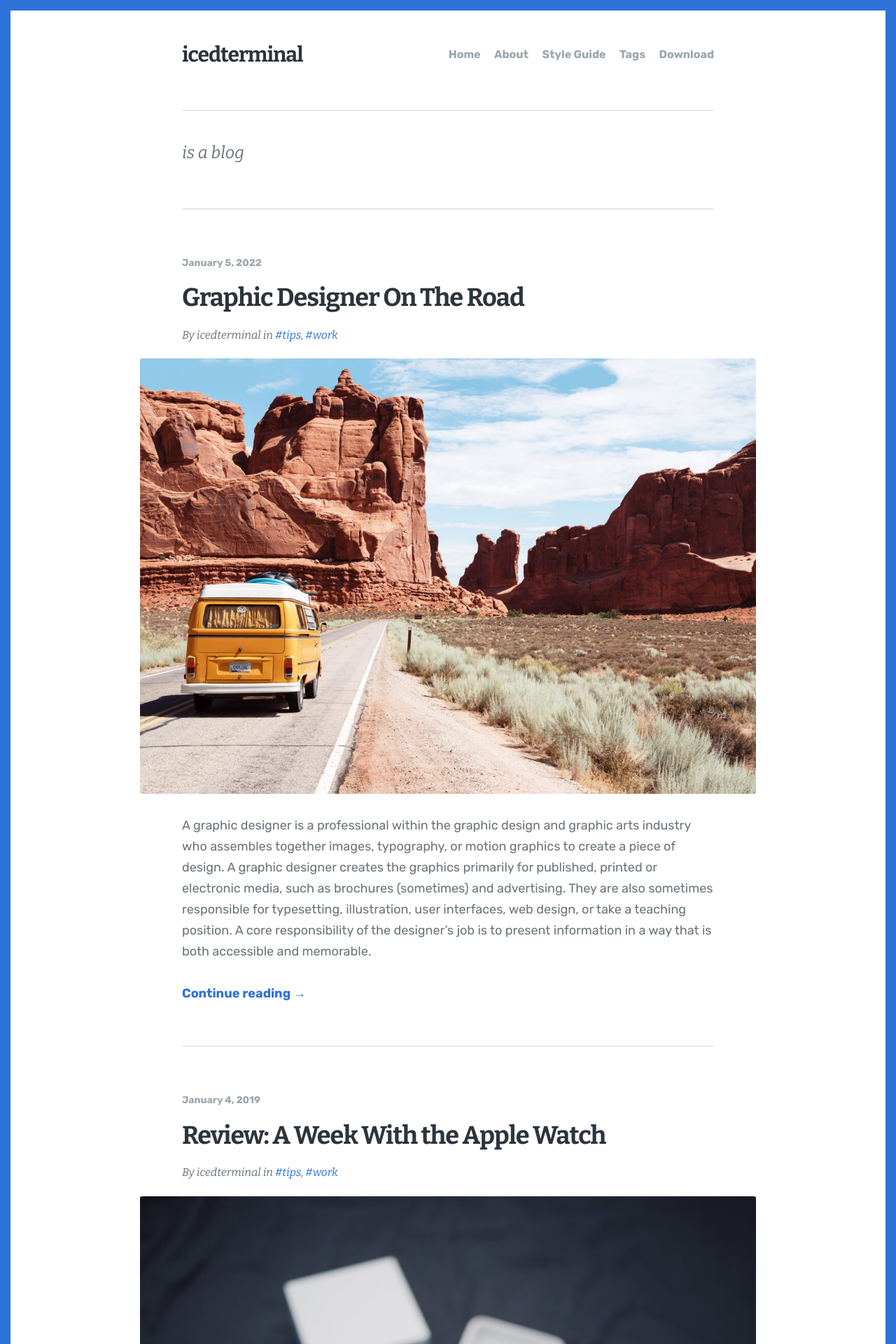
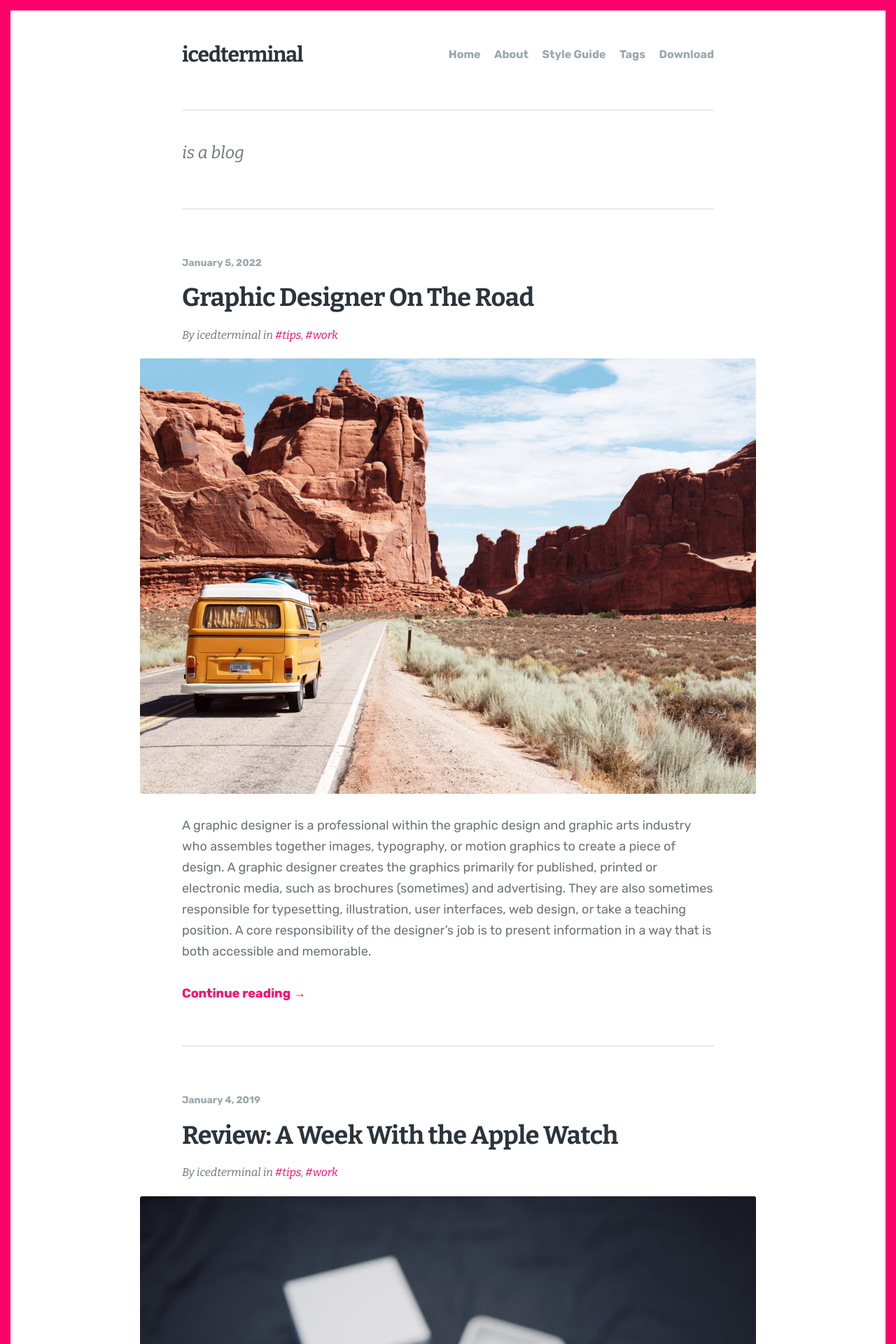
Before and after one commit to icedterminal/icedterminal.github.io, a Jekyll site: the page built from index.html, in a window 1280 px wide. Shown: the top 1920 px of the page at 70% size. Built offline with Jekyll 4.4.1, drawn with Linux system fonts in a browser that asks for light colours; the list of posts is cut into pages by our own code.

Commit message:
theme adjustments

```diff
--- a/_config.yml
+++ b/_config.yml
@@ -43,7 +43,7 @@ navigation:
 #disqus: justgoodthemes
 
 # Colors
-accent_color: '#2d72d9'
+accent_color: '#FF006A'
 
 # Site footer
 footer:
--- a/_sass/_general.scss
+++ b/_sass/_general.scss
@@ -60,7 +60,7 @@ h6 {
 h1 {
   font-size: 2rem;
   line-height: 1.11111;
-  letter-spacing: -1px;
+  letter-spacing: -0.5px;
 
   @media only screen and (max-width: 600px) {
     font-size: 1.875rem;
@@ -71,7 +71,7 @@ h1 {
 
 h2 {
   font-size: 1.66667rem;
-  letter-spacing: -1px;
+  letter-spacing: -0.5px;
 
   @media only screen and (max-width: 600px) {
     font-size: 1.5rem;
```
